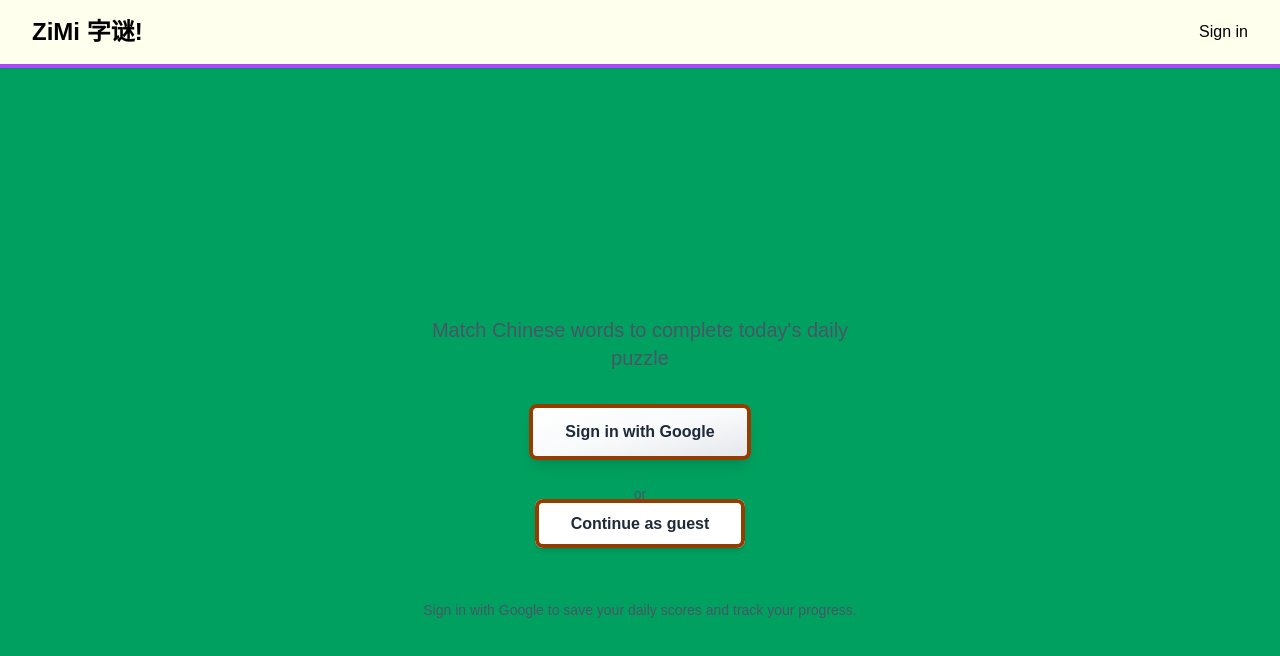
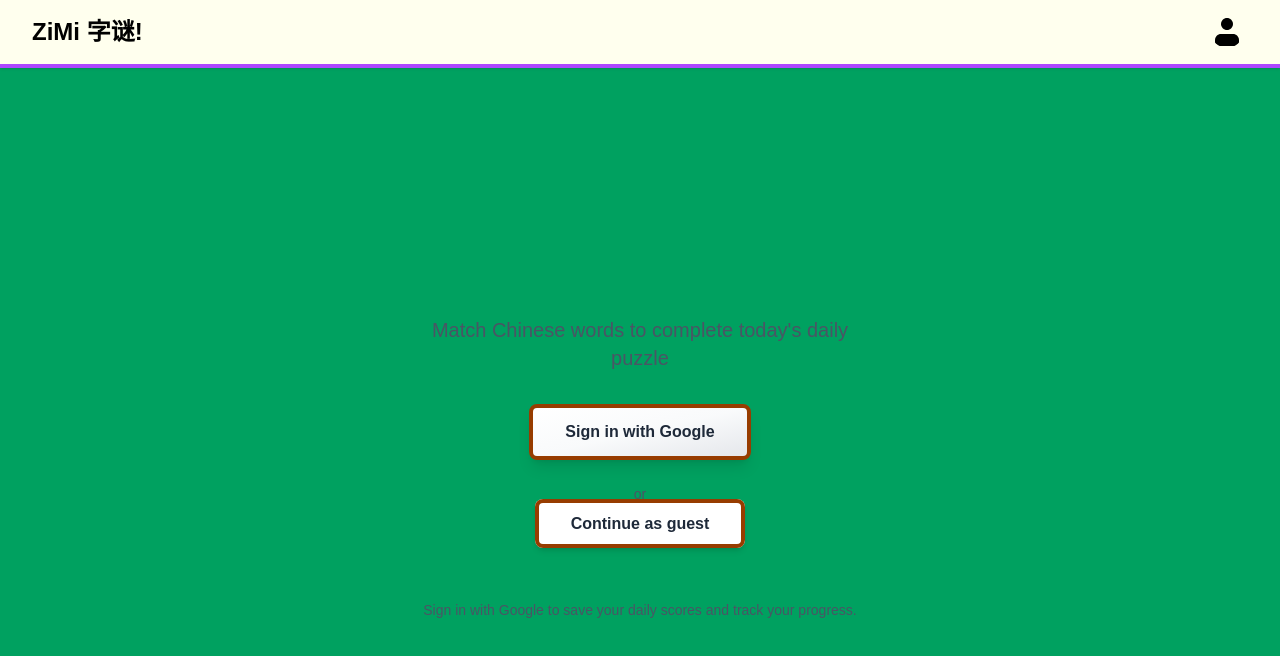
Before and after one commit to NicolasWinsten/zimi, a Next.js app: page /signin in a window 1280 px wide. Shown: the top 656 px of the page. Built offline with nearby package versions, Linux system fonts and the light colour scheme; no server answers; a web font is replaced by a local one.

Commit message:
user dropdown menu

```diff
--- a/app/layout.js
+++ b/app/layout.js
@@ -1,7 +1,7 @@
 import 'app/ui/globals.css';
 import Providers from 'app/providers'
 import { MaShanZheng, NotoSerifChinese } from 'app/ui/fonts';
-import SignInButton from 'app/ui/usersession-button';
+import UserMenu from 'app/ui/user-menu';
 import { mahjongFeltPurple, mahjongTileFace } from 'app/ui/styles';
 
 const styleClass = {
@@ -20,7 +20,9 @@ export default function RootLayout({ children }) {
                   <div className="flex items-center gap-3">
                     <h1 className="text-2xl font-bold">ZiMi 字谜!</h1>
                   </div>
-                  <SignInButton />
+                  <div className="flex items-center gap-4">
+                    <UserMenu />
+                  </div>
                 </div>
               </div>
             </header>
--- a/app/signin-button.js
+++ /dev/null
@@ -1,41 +0,0 @@
-"use client"
-import { useSession, signIn, signOut } from "next-auth/react"
-import { useRouter } from "next/navigation"
-import Link from "next/link"
-import { useEffect } from "react"
-
-function SignInButton() {
-  const { data: session, status } = useSession()
-  const router = useRouter()
-
-  // Redirect to main page once authenticated
-  useEffect(() => {
-    if (status === "authenticated") {
-      router.push("/")
-    }
-  }, [status, router])
-
-  if (status === 'loading') return null
-
-  if (status === "authenticated") {
-    return (
-      <div className="flex flex-col items-center gap-4">
-        <div className="px-8 py-3 rounded-lg bg-gradient-to-br from-white via-gray-50 to-gray-200 border-4 border-amber-800 shadow-lg">
-          <p className="text-gray-800 font-semibold">{session.user?.name ?? session.user?.email}</p>
-        </div>
-        <button
-          onClick={signOut}
-          className="px-8 py-3 rounded-lg bg-red-500 hover:bg-red-600 text-white font-semibold border-4 border-red-700 shadow-md hover:shadow-lg transition-all duration-200"
-        >
-          Sign out
-        </button>
-      </div>
-    )
-  }
-
-  if (status === "unauthenticated")
-    return (
-      <Link href="/signin">Sign in</Link>
-    )
-
-}
--- a/app/ui/game-view.js
+++ b/app/ui/game-view.js
@@ -192,7 +192,7 @@ export default function GameView({ words }) {
   function onFinish(completed) {
     stopWatch.pause();
     console.log(`Game finished in ${stopWatch.totalSeconds} seconds, and ${stopWatch.milliseconds} milliseconds!`);
-    submitDailyScore(completed ? stopWatch.totalSeconds * 1000 + stopWatch.milliseconds : null).then(console.log);
+    submitDailyScore(completed ? stopWatch.totalSeconds * 1000 + stopWatch.milliseconds : null)
     getTopScores().then(setLeaderboard);
   }
 
--- /dev/null
+++ b/app/ui/user-menu.js
@@ -0,0 +1,64 @@
+"use client";
+
+import { useState } from 'react';
+import { useSession, signOut, signIn } from "next-auth/react";
+import IconButton from '@mui/material/IconButton';
+import Avatar from '@mui/material/Avatar';
+import Menu from '@mui/material/Menu';
+import MenuItem from '@mui/material/MenuItem';
+import Divider from '@mui/material/Divider';
+import ListItemText from '@mui/material/ListItemText';
+
+function SignInOutMenuItem({status}) {
+  if (status === "authenticated") {
+    return (<MenuItem onClick={signOut}>Sign Out</MenuItem>)
+  } else if (status === "unauthenticated") {
+    return (<MenuItem onClick={signIn}>Sign in</MenuItem>);
+  } else {
+    return <></>
+  }
+}
+
+
+export default function UserMenu() {
+  const [anchorEl, setAnchorEl] = useState(null);
+  const open = Boolean(anchorEl);
+
+  const handleOpen = (event) => {
+    setAnchorEl(event.currentTarget);
+  };
+
+  const handleClose = () => {
+    setAnchorEl(null);
+  };
+
+  const { data: session, status } = useSession()
+
+  return (
+    <div className='flex'>
+      {session && (<p>{session.user.name}</p>)}
+      <IconButton
+        onClick={handleOpen}
+        size="small"
+        aria-controls={open ? 'user-menu' : undefined}
+        aria-haspopup="true"
+        aria-expanded={open ? 'true' : undefined}
+      >
+        <Avatar alt="User" src="/user-icon.svg" sx={{ width: 32, height: 32 }} />
+      </IconButton>
+
+      <Menu
+        anchorEl={anchorEl}
+        id="user-menu"
+        open={open}
+        onClose={handleClose}
+        onClick={handleClose}
+        PaperProps={{ elevation: 3, sx: { mt: 1.5, minWidth: 180 } }}
+        transformOrigin={{ horizontal: 'right', vertical: 'top' }}
+        anchorOrigin={{ horizontal: 'right', vertical: 'bottom' }}
+      >
+        <SignInOutMenuItem status={status}/>
+      </Menu>
+    </div>
+  );
+}
--- a/app/ui/usersession-button.js
+++ /dev/null
@@ -1,19 +0,0 @@
-"use client";
-
-import { useSession, signOut, signIn } from "next-auth/react";
-
-export default function SignInButton() {
-  const { data: session, status } = useSession()
-  if (status === "authenticated") {
-    return (
-    <div>
-      <p>Signed in as {session.user.name}</p>
-      <button onClick={signOut}>Sign out</button>
-    </div>
-
-  )
-  } else {
-    // use default sigin UI from next-auth
-    return (<button onClick={() => signIn()}>Sign in</button>);
-  }
-}
--- a/package.json
+++ b/package.json
@@ -7,6 +7,10 @@
   },
   "dependencies": {
     "@auth/neon-adapter": "^1.11.1",
+    "@emotion/react": "^11.14.0",
+    "@emotion/styled": "^11.14.1",
+    "@mui/icons-material": "^7.3.5",
+    "@mui/material": "^7.3.5",
     "@neondatabase/serverless": "^1.0.2",
     "bcrypt": "^6.0.0",
     "immer": "^10.2.0",
```
Also changed, not shown: public/user-icon.svg (added), 1 other file (tests, documents, lock files or other folders).
